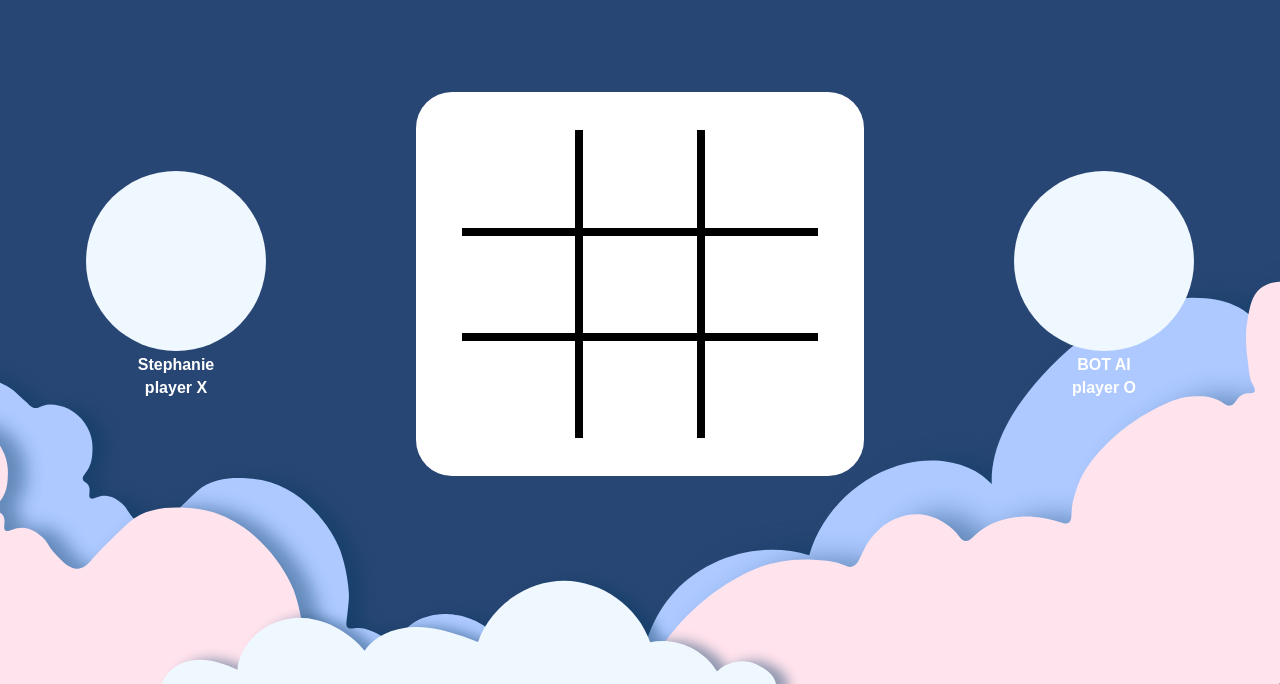
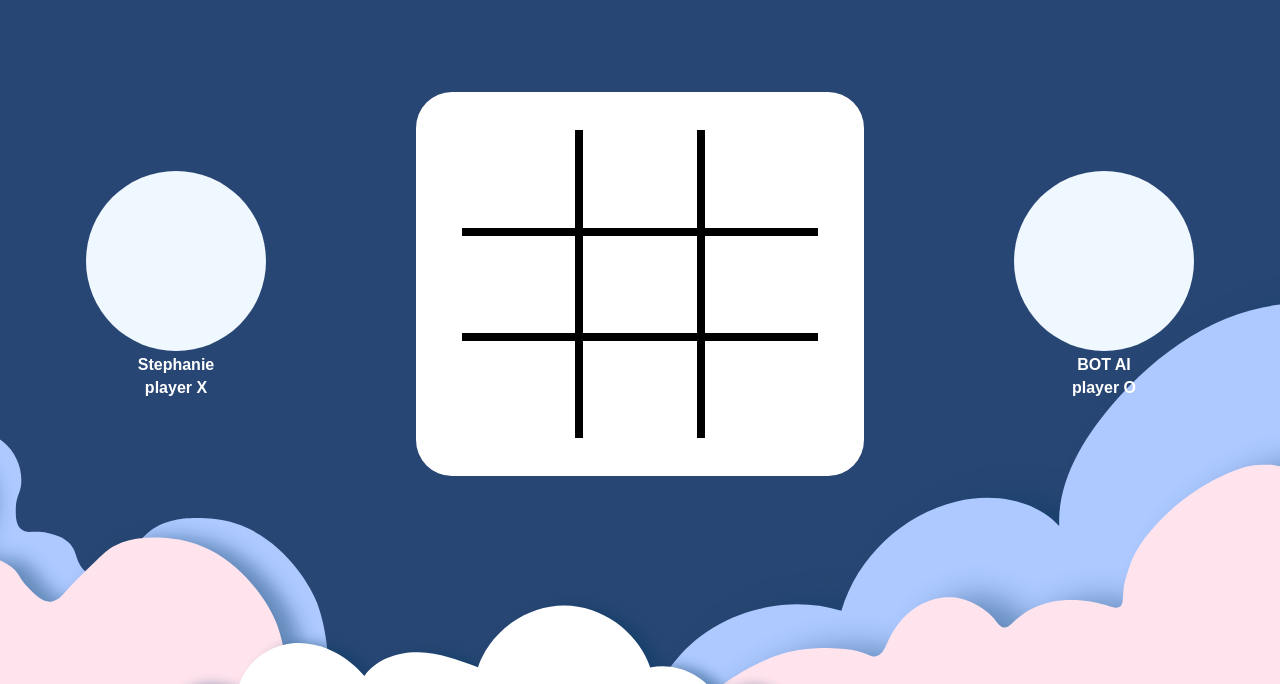
Before and after one commit to maeow/tic-tac-toe-airlines, a plain HTML site: page playTicTacToe.html in a window 1280 px wide. Shown: the part 116-800 px from the top of the page. Drawn offline with Linux system fonts and the light colour scheme; a web font is replaced by a local one.

Commit message:
Update playTicTacToe.html

```diff
--- a/playTicTacToe.html
+++ b/playTicTacToe.html
@@ -57,11 +57,11 @@
             <!-- <div class="background"></div> -->
         <!-- </div> -->
         <div class="cloud_home">
-            <img src="img/cloud1.svg" id="cloud1">
-            <img src="img/cloud2.svg" id="cloud2">
-            <img src="img/cloud3.svg" id="cloud3">
-            <img src="img/cloud4.svg" id="cloud4">
-            <img src="img/cloud5.svg" id="cloud5">
+            <img src="img/cloud_play1.svg" id="cloud1">
+            <img src="img/cloud_play2.svg" id="cloud2">
+            <img src="img/cloud_play3.svg" id="cloud3">
+            <img src="img/cloud_play4.svg" id="cloud4">
+            <img src="img/cloud_play5.svg" id="cloud5">
         </div>
     </div>
     <script src="playTicTacToe.js"></script>
```
